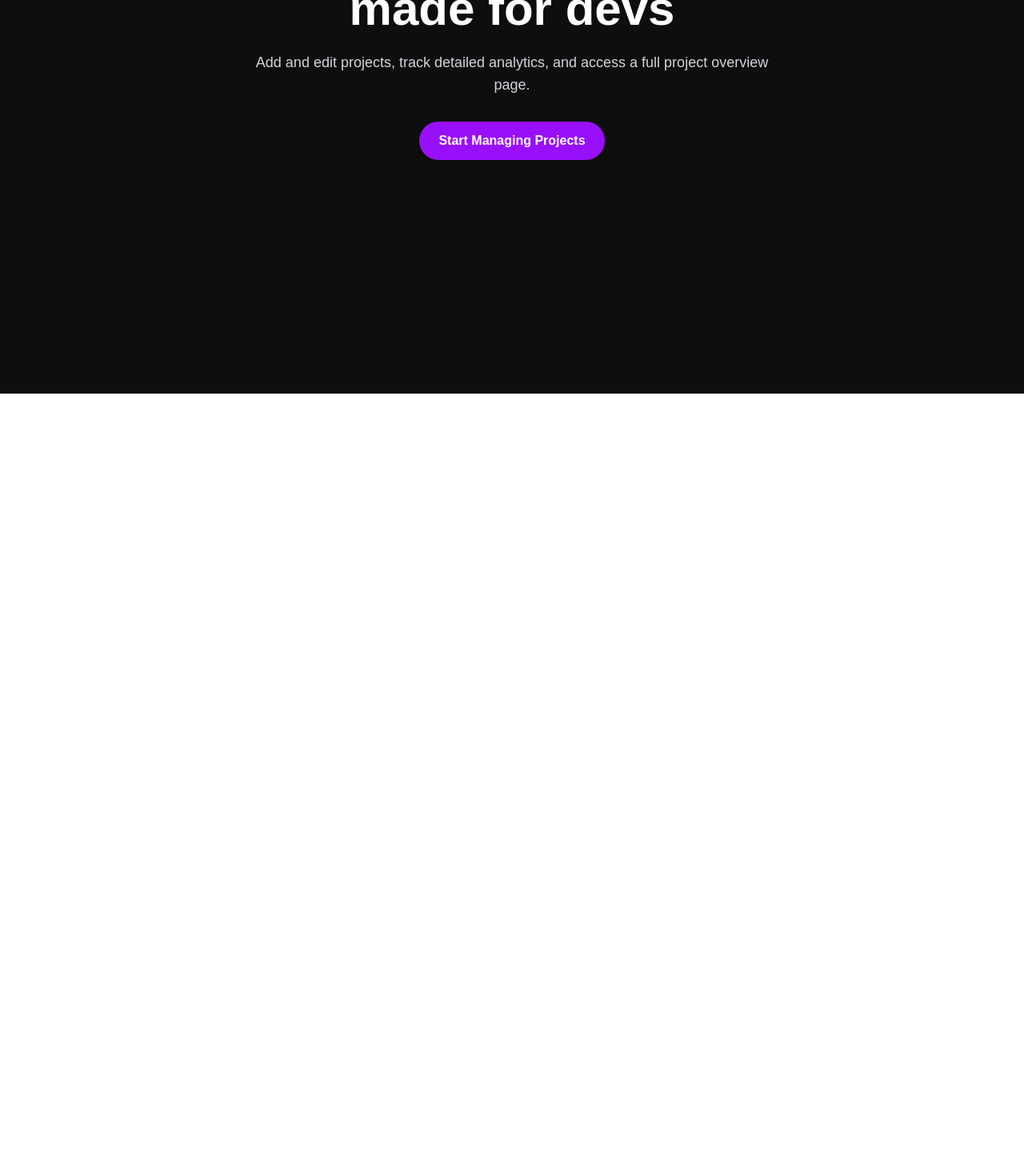
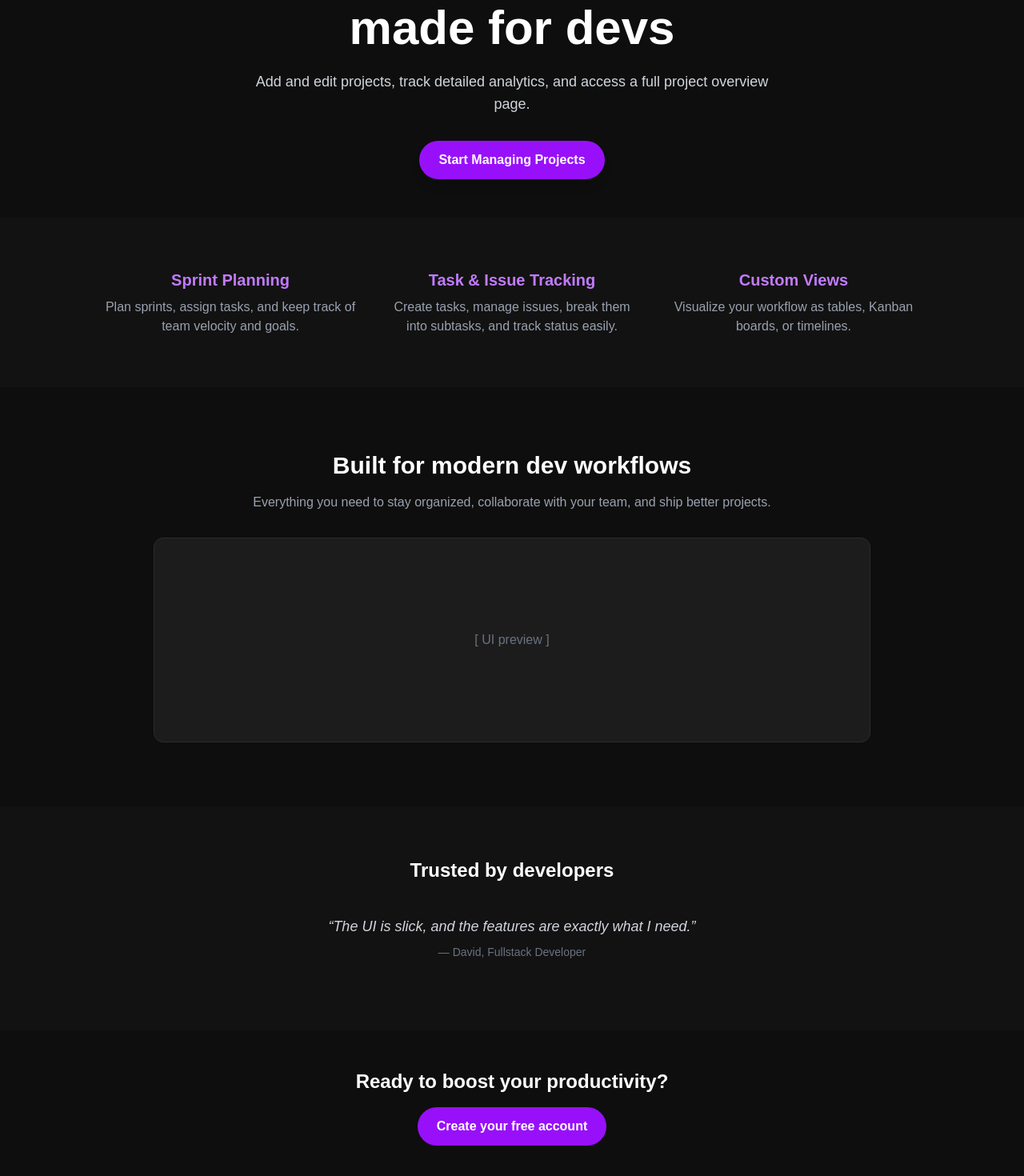
Before and after one commit to devtofunmi/dashboard, a Next.js app: page /landingpage in a window 1280 px wide. Shown: the part 308-1778 px from the top of the page at 80% size. Before the commit the page ends 800 px from the top, so only its background shows below. Built offline with nearby package versions, Linux system fonts and the light colour scheme.

Commit message:
add more section

```diff
--- a/pages/landingpage.tsx
+++ b/pages/landingpage.tsx
@@ -1,14 +1,61 @@
 "use client";
 
-import React from "react";
+import React, { useEffect, useState } from "react";
 import Link from "next/link";
+import { motion, AnimatePresence } from "framer-motion";
+
+const testimonials = [
+  {
+    quote: "Finally, a project tool that doesn't get in the way.",
+    author: "Jane, Frontend Engineer",
+  },
+  {
+    quote: "The UI is slick, and the features are exactly what I need.",
+    author: "David, Fullstack Developer",
+  },
+  {
+    quote: "I switched from Jira, and I’m never going back.",
+    author: "Priya, Product Manager",
+  },
+  {
+    quote: "Helps me stay on top of tasks without overwhelming me.",
+    author: "Leo, Backend Developer",
+  },
+];
 
 export default function LandingPage() {
+  const [index, setIndex] = useState(0);
+  const [scrolled, setScrolled] = useState(false);
+
+  useEffect(() => {
+    const interval = setInterval(() => {
+      setIndex((prev) => (prev + 1) % testimonials.length);
+    }, 4000);
+    return () => clearInterval(interval);
+  }, []);
+
+  useEffect(() => {
+    const onScroll = () => {
+      setScrolled(window.scrollY > 10);
+    };
+    window.addEventListener("scroll", onScroll);
+    return () => window.removeEventListener("scroll", onScroll);
+  }, []);
+
   return (
-    <div className="min-h-screen bg-[#0e0e0e] text-white">
-        <nav className="text-2xl p-5 font-bold">A d m i n<span className="text-purple-500">.</span></nav>
-        <main className=" flex flex-col items-center justify-center  px-6 py-12">
-      <div className="w-full max-w-2xl text-center">
+    <div className="min-h-screen bg-[#0e0e0e] text-white font-sans">
+      {/* Navbar */}
+      <nav
+        className={`sticky top-0 z-50 px-5 py-4 text-2xl font-bold transition-all backdrop-blur-md bg-[#0e0e0e]/60 ${
+          scrolled ? "shadow-lg shadow-black/30 border-b border-white/10" : ""
+        }`}
+      >
+        A d m<br /> i n<span className="text-purple-500">.</span>
+      </nav>
+
+      {/* Hero Section */}
+      <main className="flex flex-col items-center justify-center px-6 py-12 text-center">
+        <div className="w-full max-w-2xl">
           <div className="inline-block mt-10 mb-4 text-sm font-medium text-purple-500 border border-purple-500 px-4 py-1 rounded-full">
             Built for developers
           </div>
@@ -18,9 +65,9 @@ export default function LandingPage() {
           </h1>
 
           <p className="mt-4 text-lg text-gray-300">
-         Add and edit projects, track detailed analytics, and access a full project overview page.
+            Add and edit projects, track detailed analytics, and access a full
+            project overview page.
           </p>
-
 
           <div className="mt-8">
             <Link
@@ -32,7 +79,93 @@ export default function LandingPage() {
           </div>
         </div>
       </main>
+
+      {/* Features Section */}
+      <section className="py-16 px-6 bg-[#121212]">
+        <div className="max-w-5xl mx-auto grid md:grid-cols-3 gap-8 text-center">
+          <div>
+            <h3 className="text-xl font-semibold mb-2 text-purple-400">
+              Sprint Planning
+            </h3>
+            <p className="text-gray-400">
+              Plan sprints, assign tasks, and keep track of team velocity and
+              goals.
+            </p>
           </div>
+          <div>
+            <h3 className="text-xl font-semibold mb-2 text-purple-400">
+              Task & Issue Tracking
+            </h3>
+            <p className="text-gray-400">
+              Create tasks, manage issues, break them into subtasks, and track
+              status easily.
+            </p>
+          </div>
+          <div>
+            <h3 className="text-xl font-semibold mb-2 text-purple-400">
+              Custom Views
+            </h3>
+            <p className="text-gray-400">
+              Visualize your workflow as tables, Kanban boards, or timelines.
+            </p>
+          </div>
+        </div>
+      </section>
 
+      {/* UI Mockup */}
+      <section className="py-20 px-6 bg-[#0e0e0e] text-center">
+        <div className="max-w-4xl mx-auto">
+          <h2 className="text-3xl font-bold mb-4">
+            Built for modern dev workflows
+          </h2>
+          <p className="text-gray-400 mb-8">
+            Everything you need to stay organized, collaborate with your team,
+            and ship better projects.
+          </p>
+          <div className="w-full h-64 bg-[#1c1c1c] border border-[#2c2c2c] rounded-xl flex items-center justify-center text-gray-500">
+            [ UI preview ]
+          </div>
+        </div>
+      </section>
+
+      {/* Animated Testimonials Section */}
+      <section className="py-16 px-6 bg-[#121212] text-center">
+        <div className="max-w-xl mx-auto">
+          <h2 className="text-2xl font-bold mb-10">Trusted by developers</h2>
+          <div className="relative h-20 overflow-hidden">
+            <AnimatePresence mode="wait">
+              <motion.div
+                key={index}
+                initial={{ opacity: 0, y: 20 }}
+                animate={{ opacity: 1, y: 0 }}
+                exit={{ opacity: 0, y: -20 }}
+                transition={{ duration: 0.6 }}
+                className="absolute w-full"
+              >
+                <p className="text-lg text-gray-300 italic">
+                  “{testimonials[index].quote}”
+                </p>
+                <div className="text-sm text-gray-500 mt-2">
+                  — {testimonials[index].author}
+                </div>
+              </motion.div>
+            </AnimatePresence>
+          </div>
+        </div>
+      </section>
+
+      {/* Footer CTA */}
+      <footer className="py-12 px-6 bg-[#0e0e0e] text-center">
+        <h3 className="text-2xl font-semibold mb-4">
+          Ready to boost your productivity?
+        </h3>
+        <Link
+          href="/signup"
+          className="inline-block bg-purple-600 hover:bg-purple-700 transition-colors text-white font-semibold px-6 py-3 rounded-full"
+        >
+          Create your free account
+        </Link>
+      </footer>
+    </div>
   );
 }
```
Lines whose indentation alone changed are shown as unchanged.
